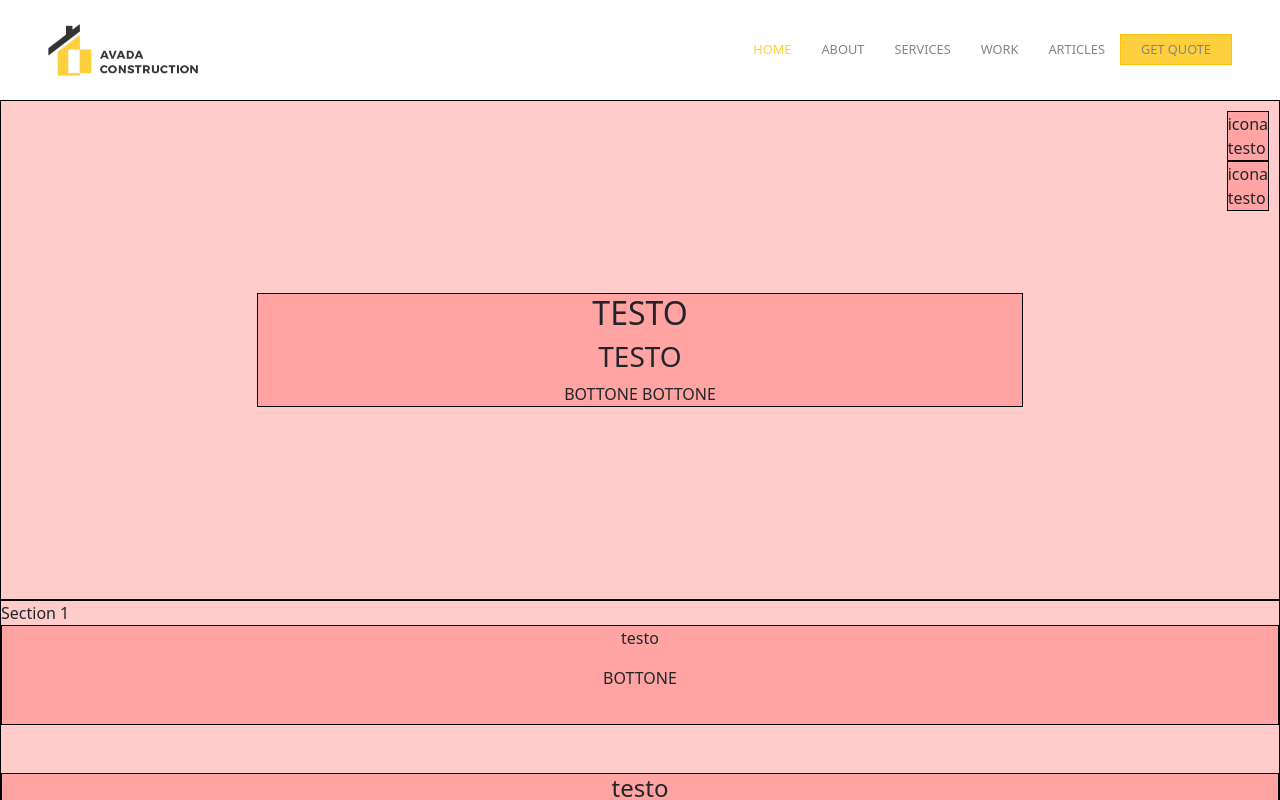
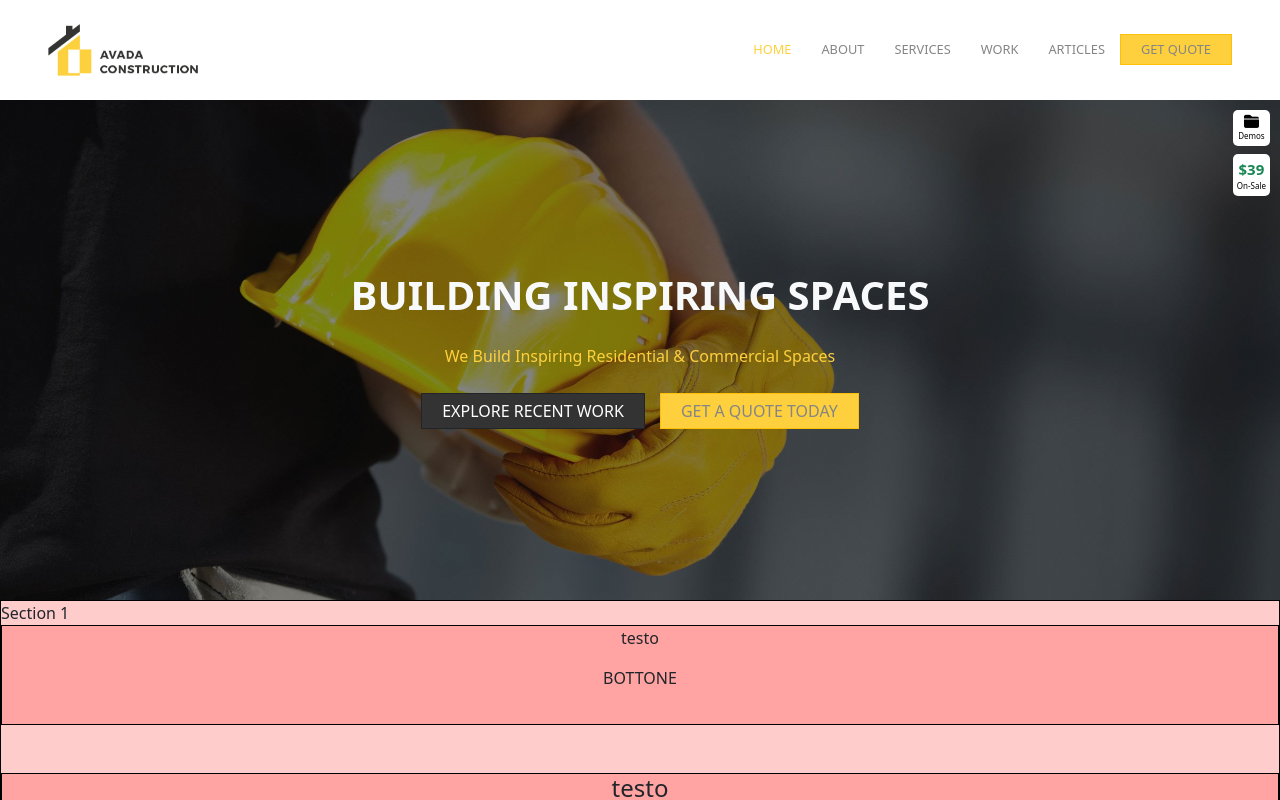
Before and after one commit to Guidocode/proj-html-vuejs, a Vue app: page / in a window 1280 px wide. Shown: the top 800 px of the page. Built offline with nearby package versions, Linux system fonts and the light colour scheme.

Commit message:
Jumbotron

```diff
--- a/package.json
+++ b/package.json
@@ -8,6 +8,7 @@
     "lint": "vue-cli-service lint"
   },
   "dependencies": {
+    "@fortawesome/vue-fontawesome": "^2.0.6",
     "bootstrap": "^5.1.3",
     "core-js": "^3.8.3",
     "vue": "^2.6.14"
--- a/public/index.html
+++ b/public/index.html
@@ -4,6 +4,10 @@
     <meta charset="utf-8">
     <meta http-equiv="X-UA-Compatible" content="IE=edge">
     <meta name="viewport" content="width=device-width,initial-scale=1.0">
+
+    <!-- font awesom -->
+    <link rel="stylesheet" href="https://cdnjs.cloudflare.com/ajax/libs/font-awesome/6.1.1/css/all.min.css" integrity="sha512-KfkfwYDsLkIlwQp6LFnl8zNdLGxu9YAA1QvwINks4PhcElQSvqcyVLLD9aMhXd13uQjoXtEKNosOWaZqXgel0g==" crossorigin="anonymous" referrerpolicy="no-referrer" />
+
     <link rel="icon" href="<%= BASE_URL %>favicon.ico">
     <title><%= htmlWebpackPlugin.options.title %></title>
   </head>
--- /dev/null
+++ b/src/assets/style/_mixins.scss
@@ -0,0 +1,27 @@
+@mixin primaryButton() {
+  background-color: $primary-color;
+  border-radius: 0%;
+  padding: 5px 20px;
+  color: #858585;
+  text-transform: uppercase;
+  font-weight: 200;
+  &:hover{
+    background-color: $secondary-color;
+    color: white;
+    border: 1px solid $secondary-color;
+  }
+}
+
+@mixin secondaryButton() {
+  background-color: $secondary-color;
+  border-radius: 0%;
+  padding: 5px 20px;
+  color: white;
+  text-transform: uppercase;
+  font-weight: 200;
+  &:hover{
+    background-color: $primary-color;
+    color: #858585;
+    border: 1px solid $primary-color;
+  }
+}
--- a/src/components/HeaderComp.vue
+++ b/src/components/HeaderComp.vue
@@ -13,7 +13,7 @@
           <a :class="{'active' : menuItem.isActive}" :href="menuItem.href">{{menuItem.name}}</a>
         </li>
       </ul>
-      <button type="button" class="btn btn-warning gb-btn">get quote</button>
+      <button type="button" class="btn btn-warning gb-btn-primary">get quote</button>
     </nav>
     <!-- /Nav bar -->
 
@@ -36,6 +36,7 @@ export default {
 
 <style lang="scss" scoped>
 @import '../assets/style/vars';
+@import '../assets/style/mixins';
 
 header{
   .logo{
@@ -58,19 +59,9 @@ header{
     }
   }
 
-  .gb-btn{
-    background-color: $primary-color;
-    border-radius: 0%;
-    padding: 5px 20px;
-    color: #858585;
+  .gb-btn-primary{
     font-size: .8rem;
-    text-transform: uppercase;
-    font-weight: 200;
-    &:hover{
-      background-color: $secondary-color;
-      color: white;
-      border: 1px solid $secondary-color;
-    }
+    @include primaryButton();
   }
 }
 </style>
--- a/src/components/JumboComp.vue
+++ b/src/components/JumboComp.vue
@@ -1,24 +1,25 @@
 <template>
-  <div class="jumbo d-flex justify-content-center align-items-center debug h500">
+  <div class="jumbo d-flex justify-content-center align-items-center h500">
 
     <!-- Box -->
     <div class="box">
-      <div class="demos debug">
-        icona <br>
-        <span>testo</span>
+      <div class="demos text-center p-1 mb-2">
+        <i class="fa-solid fa-folder-closed"></i> <br>
+        <span>Demos</span>
       </div>
-      <div class="on-sale debug">
-        icona <br>
-        <span>testo</span>
+      <div class="on-sale text-center p-1">
+        <span class="price text-success fw-bold">$39</span> <br>
+        <span>On-Sale</span>
       </div>
     </div>
     <!-- /Box -->
 
     <!-- Content Jumbo -->
-    <div class="content-jumbo gb-container text-center debug">
-      <h2>TESTO</h2>
-      <h3>TESTO</h3>
-      BOTTONE BOTTONE
+    <div class="content-jumbo gb-container text-center">
+      <h1 class="text-uppercase text-light fw-bold">building inspiring spaces</h1>
+      <p>We Build Inspiring Residential & Commercial Spaces</p>
+      <button type="button" class="btn btn-dark gb-btn-secondary">explore recent work</button>
+      <button type="button" class="btn btn-warning gb-btn-primary">get a quote today</button>
     </div>
     <!-- /Content Jumbo -->
 
@@ -32,13 +33,46 @@ export default {
 </script>
 
 <style lang="scss" scoped>
+@import '../assets/style/vars';
+@import '../assets/style/mixins';
+
 .jumbo{
   position: relative;
+  background-image: url('../assets/images/home-slider-62528242.jpg');
+  background-size: cover;
+
+  p{
+    color: $primary-color;
+    font-weight: 200;
+    margin: 25px 0;
+  }
+
+  .gb-btn-secondary{
+    @include secondaryButton();
+    margin-right: 15px
+  }
+
+  .gb-btn-primary{
+    @include primaryButton();
+  }
 
   .box{
     position: absolute;
     top: 10px;
     right: 10px;
+
+    .demos,
+    .on-sale{
+    font-size: .5rem;
+    background-color: white;
+    border-radius: 5px;
+    color: black;
+    cursor: pointer;
+    }
+
+    i, .price{
+      font-size: 15px;
+    }
   }
 }
 </style>
```
Also changed, not shown: src/assets/images/home-slider-62528242.jpg (added), 1 other file (tests, documents, lock files or other folders).
